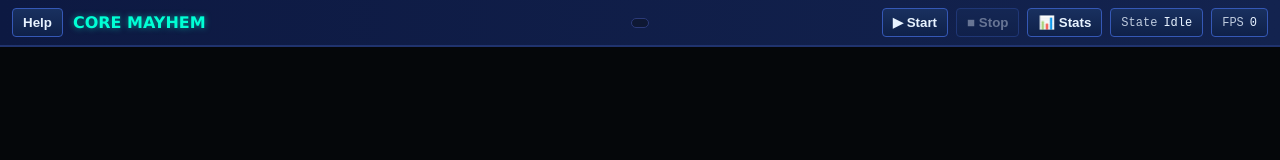
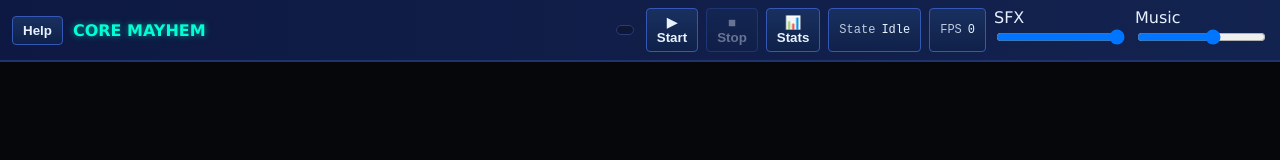
Before and after one commit to taggedzi/core-mayhem, a website built with Vite: page core-mayhem/index.html in a window 1280 px wide. Built offline with nearby package versions, Linux system fonts and the light colour scheme.

Commit message:
Added volume controls.

```diff
--- a/core-mayhem/index.html
+++ b/core-mayhem/index.html
@@ -19,6 +19,14 @@
         <button id="btnStats" title="Open stats panel">📊 Stats</button>
         <span class="pill-state"><span class="tag">State</span> <span id="state">Idle</span></span>
         <span class="pill-state"><span class="tag">FPS</span> <span id="fps">0</span></span>
+        <label class="vol-ctl" title="SFX Volume">
+          SFX
+          <input id="sfxVol" type="range" min="0" max="1" step="0.05" value="1" />
+        </label>
+        <label class="vol-ctl" title="Music Volume">
+          Music
+          <input id="musicVol" type="range" min="0" max="1" step="0.05" value="0.6" />
+        </label>
       </div>
     </header>
     <main id="stage">
--- a/core-mayhem/src/main.ts
+++ b/core-mayhem/src/main.ts
@@ -5,6 +5,7 @@ import { initStats } from './app/stats';
 import { updateHUD } from './render/hud';
 import { initHelpOverlay, openHelpOverlay } from './ui/help';
 import { initStatsOverlay, openStatsOverlay } from './ui/stats';
+import { initAudioControls } from './ui/audioControls';
 
 // ——— Types ———
 type StopFn = () => void;
@@ -169,6 +170,7 @@ function init(): void {
   // Initialize help overlay after DOM is ready
   initHelpOverlay();
   initStatsOverlay();
+  initAudioControls();
 }
 
 // Ensure DOM elements exist before wiring
--- /dev/null
+++ b/core-mayhem/src/ui/audioControls.ts
@@ -0,0 +1,51 @@
+import { audio } from '../audio';
+import { AUDIO_DEFAULTS } from '../audio/config';
+
+const K = {
+  sfx: 'cm_sfxVolume',
+  music: 'cm_musicVolume',
+};
+
+function load(key: string, fallback: number): number {
+  try {
+    const v = localStorage.getItem(key);
+    if (v == null) return fallback;
+    const n = Number(v);
+    if (Number.isFinite(n)) return Math.min(1, Math.max(0, n));
+  } catch { /* ignore */ }
+  return fallback;
+}
+
+function save(key: string, val: number): void {
+  try { localStorage.setItem(key, String(val)); } catch { /* ignore */ }
+}
+
+export function initAudioControls(): void {
+  const elSfx = document.getElementById('sfxVol') as HTMLInputElement | null;
+  const elMusic = document.getElementById('musicVol') as HTMLInputElement | null;
+  if (!elSfx || !elMusic) return;
+
+  const sfx0 = load(K.sfx, (AUDIO_DEFAULTS as any).sfxVolume ?? 1);
+  const music0 = load(K.music, (AUDIO_DEFAULTS as any).musicVolume ?? 0.6);
+
+  elSfx.value = String(sfx0);
+  elMusic.value = String(music0);
+
+  // Apply initial
+  try { audio.setSfxVolume(sfx0); } catch { /* ignore */ }
+  try { audio.setMusicVolume(music0); } catch { /* ignore */ }
+
+  const onSfx = (): void => {
+    const v = Math.min(1, Math.max(0, Number(elSfx.value)));
+    try { audio.setSfxVolume(v); } catch { /* ignore */ }
+    save(K.sfx, v);
+  };
+  const onMusic = (): void => {
+    const v = Math.min(1, Math.max(0, Number(elMusic.value)));
+    try { audio.setMusicVolume(v); } catch { /* ignore */ }
+    save(K.music, v);
+  };
+
+  elSfx.addEventListener('input', onSfx);
+  elMusic.addEventListener('input', onMusic);
+}
```
